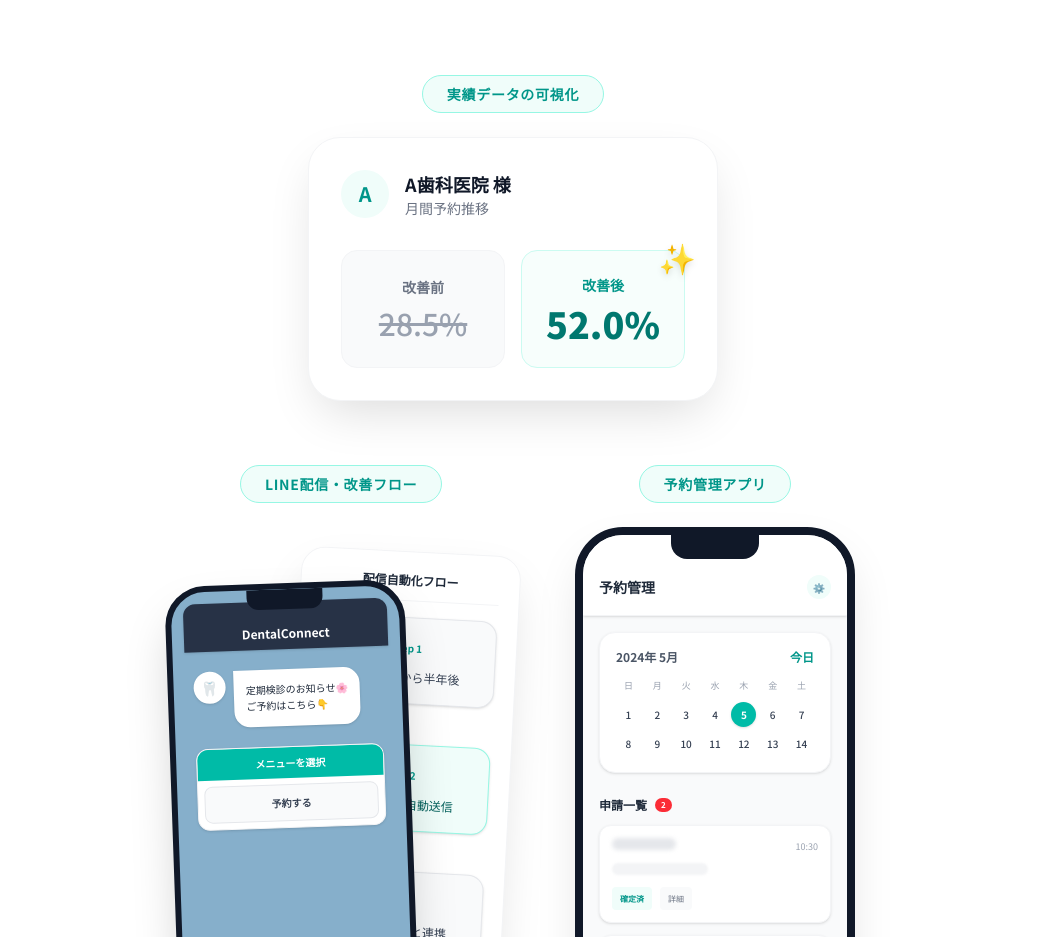
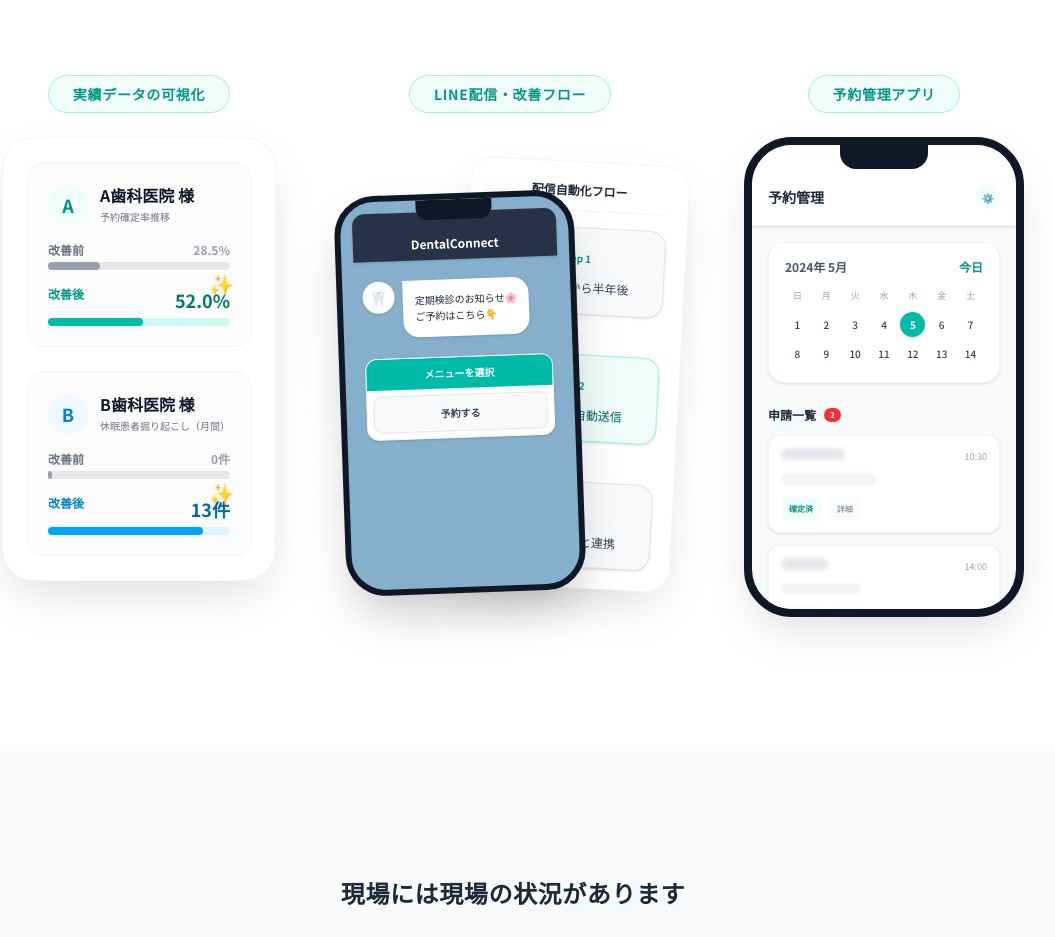
Before and after one commit to uw1g48h31wj4xxa33ffa-eng/reserve-pro-dashboard, a Next.js app in the folder LP/dental-lp/: page / in a window 1280 px wide. Shown: the part 2400-3337 px from the top of the page, without its empty margins (127-1182 px from the left). Built offline with nearby package versions, Linux system fonts and the light colour scheme.

Commit message:
Update DashboardMockup to include both Clinic A and Clinic B with graph visuals

```diff
--- a/LP/dental-lp/components/sections/system.tsx
+++ b/LP/dental-lp/components/sections/system.tsx
@@ -6,25 +6,76 @@ import { useRef } from "react";
 // Dashboard Mockup
 function DashboardMockup() {
   return (
-    <div className="bg-white rounded-[2rem] p-8 shadow-[0_20px_50px_-12px_rgba(0,0,0,0.15)] border border-gray-100 flex flex-col h-full w-full max-w-[500px]">
-      <div className="flex items-center gap-4 mb-8">
-        <div className="w-12 h-12 rounded-full bg-teal-50 flex items-center justify-center text-teal-600 font-bold text-xl">A</div>
-        <div>
-          <h4 className="font-bold text-gray-900 text-lg">A歯科医院 様</h4>
-          <p className="text-sm text-gray-500">月間予約推移</p>
+    <div className="bg-white rounded-[2rem] p-6 shadow-[0_20px_50px_-12px_rgba(0,0,0,0.15)] border border-gray-100 flex flex-col gap-6 w-full max-w-[500px]">
+
+      {/* A歯科医院 */}
+      <div className="border border-gray-100 rounded-2xl p-5 bg-gray-50/50">
+        <div className="flex items-center gap-3 mb-4">
+          <div className="w-10 h-10 rounded-full bg-teal-50 flex items-center justify-center text-teal-600 font-bold text-lg">A</div>
+          <div>
+            <h4 className="font-bold text-gray-900 text-base">A歯科医院 様</h4>
+            <p className="text-[10px] text-gray-500">予約確定率推移</p>
+          </div>
+        </div>
+        <div className="space-y-4">
+          {/* 改善前 */}
+          <div>
+            <div className="flex justify-between text-xs mb-1 font-bold">
+              <span className="text-gray-500">改善前</span>
+              <span className="text-gray-400">28.5%</span>
+            </div>
+            <div className="w-full bg-gray-200 rounded-full h-2">
+              <div className="bg-gray-400 h-2 rounded-full" style={{ width: '28.5%' }}></div>
+            </div>
+          </div>
+          {/* 改善後 */}
+          <div className="relative">
+            <div className="absolute -top-4 -right-1 text-xl drop-shadow-sm z-10">✨</div>
+            <div className="flex justify-between text-xs mb-1 font-bold">
+              <span className="text-teal-600">改善後</span>
+              <span className="text-teal-700 text-lg">52.0%</span>
+            </div>
+            <div className="w-full bg-teal-100 rounded-full h-2">
+              <div className="bg-teal-500 h-2 rounded-full" style={{ width: '52%' }}></div>
+            </div>
+          </div>
         </div>
       </div>
-      <div className="grid grid-cols-2 gap-4">
-        <div className="bg-gray-50 rounded-2xl p-6 border border-gray-100 flex flex-col items-center justify-center">
-          <div className="text-sm font-bold text-gray-500 mb-2">改善前</div>
-          <div className="text-3xl font-medium text-gray-400 line-through">28.5%</div>
+
+      {/* B歯科医院 */}
+      <div className="border border-gray-100 rounded-2xl p-5 bg-gray-50/50">
+        <div className="flex items-center gap-3 mb-4">
+          <div className="w-10 h-10 rounded-full bg-sky-50 flex items-center justify-center text-sky-600 font-bold text-lg">B</div>
+          <div>
+            <h4 className="font-bold text-gray-900 text-base">B歯科医院 様</h4>
+            <p className="text-[10px] text-gray-500">休眠患者掘り起こし（月間）</p>
+          </div>
         </div>
-        <div className="bg-teal-50/50 rounded-2xl p-6 border border-teal-100 relative flex flex-col items-center justify-center">
-          <div className="absolute -top-3 -right-3 text-3xl drop-shadow-md">✨</div>
-          <div className="text-sm font-bold text-teal-600 mb-2">改善後</div>
-          <div className="text-4xl font-black text-teal-700">52.0%</div>
+        <div className="space-y-4">
+          {/* 改善前 */}
+          <div>
+            <div className="flex justify-between text-xs mb-1 font-bold">
+              <span className="text-gray-500">改善前</span>
+              <span className="text-gray-400">0件</span>
+            </div>
+            <div className="w-full bg-gray-200 rounded-full h-2">
+              <div className="bg-gray-400 h-2 rounded-full" style={{ width: '2%' }}></div>
+            </div>
+          </div>
+          {/* 改善後 */}
+          <div className="relative">
+            <div className="absolute -top-4 -right-1 text-xl drop-shadow-sm z-10">✨</div>
+            <div className="flex justify-between text-xs mb-1 font-bold">
+              <span className="text-sky-600">改善後</span>
+              <span className="text-sky-700 text-lg">13件</span>
+            </div>
+            <div className="w-full bg-sky-100 rounded-full h-2">
+              <div className="bg-sky-500 h-2 rounded-full" style={{ width: '85%' }}></div>
+            </div>
+          </div>
         </div>
       </div>
+
     </div>
   );
 }
```
